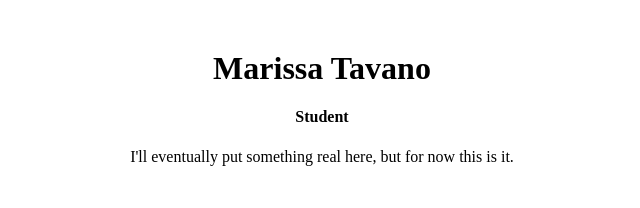
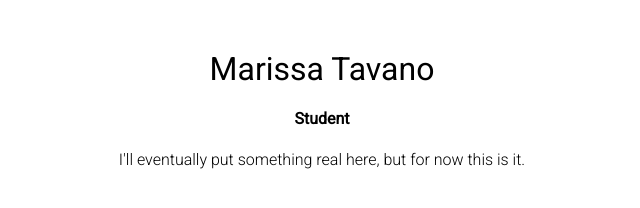
Before and after one commit to 1tavanom/website3, a plain HTML site: page index.html in a window 1280 px wide. Shown: the whole page, without its empty margins (318-958 px from the left). Drawn offline with Linux system fonts and the light colour scheme.

Commit message:
Update index.css

```diff
--- a/css/index.css
+++ b/css/index.css
@@ -2,8 +2,16 @@
 
 h1 {
   margin-top: 50px;
+  font-family: 'Roboto', sans-serif;
+  font-weight: 400;
 }
 
 body {
   text-align: center;
+  font-family: 'Roboto', sans-serif;
 }
+
+p {
+  font-family: 'Roboto', sans-serif;
+  font-weight:300;
+}
```
